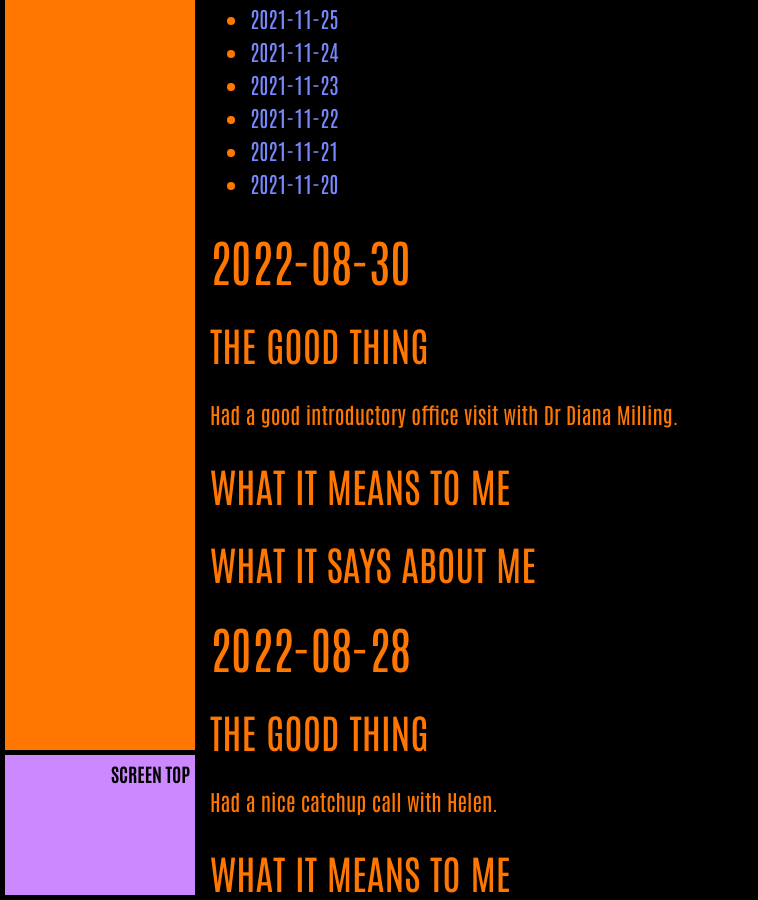
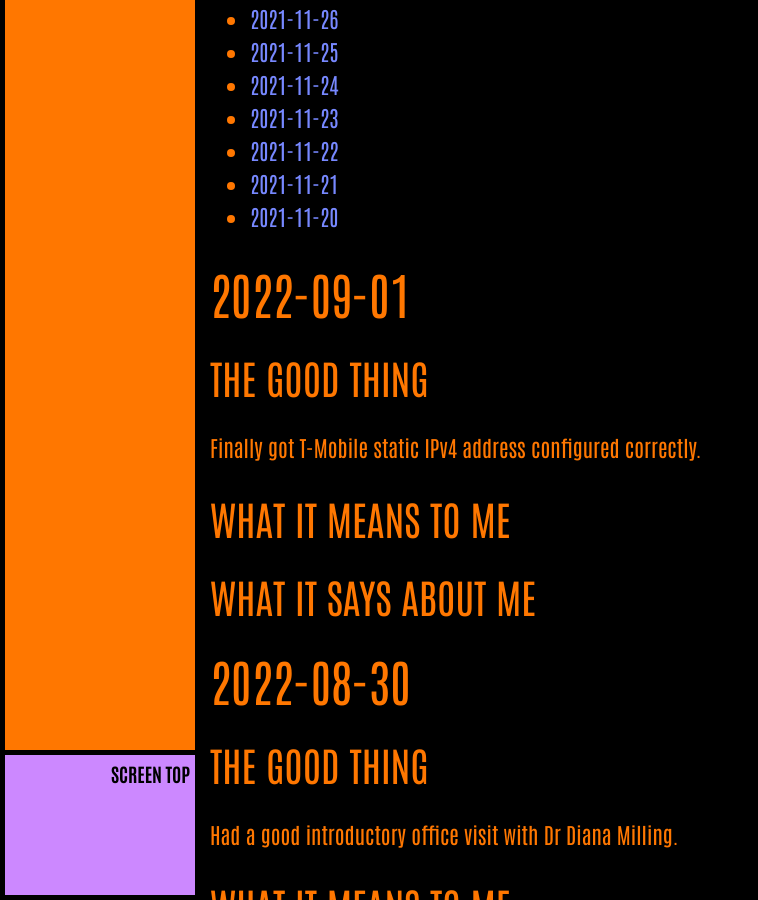
Before and after one commit to ArthurZey/arthurzey.github.io, a Jekyll site: the page built from _pages/one-good-thing.md, in a window 1280 px wide and 900 px high, scrolled down 5577 px. Shown: the whole window, without its empty margins (0-758 px from the left). Built offline with Jekyll 4.4.1, drawn with Linux system fonts in a browser that asks for light colours; some of the changed text lies outside the part shown.

Commit message:
added stub for 2022-09-01

```diff
--- a/_pages/one-good-thing.md
+++ b/_pages/one-good-thing.md
@@ -12,6 +12,15 @@
 * TOC
 {:toc}
 {::options toc_levels="2" /}
+
+## 2022-09-01
+### The Good Thing
+Finally got T-Mobile static IPv4 address configured correctly.
+### What It Means to Me
+
+### What It Says about Me
+
+
 
 ## 2022-08-30
 ### The Good Thing
```
Also changed, not shown: other parts of _pages/one-good-thing.md (+1 -1 lines).
